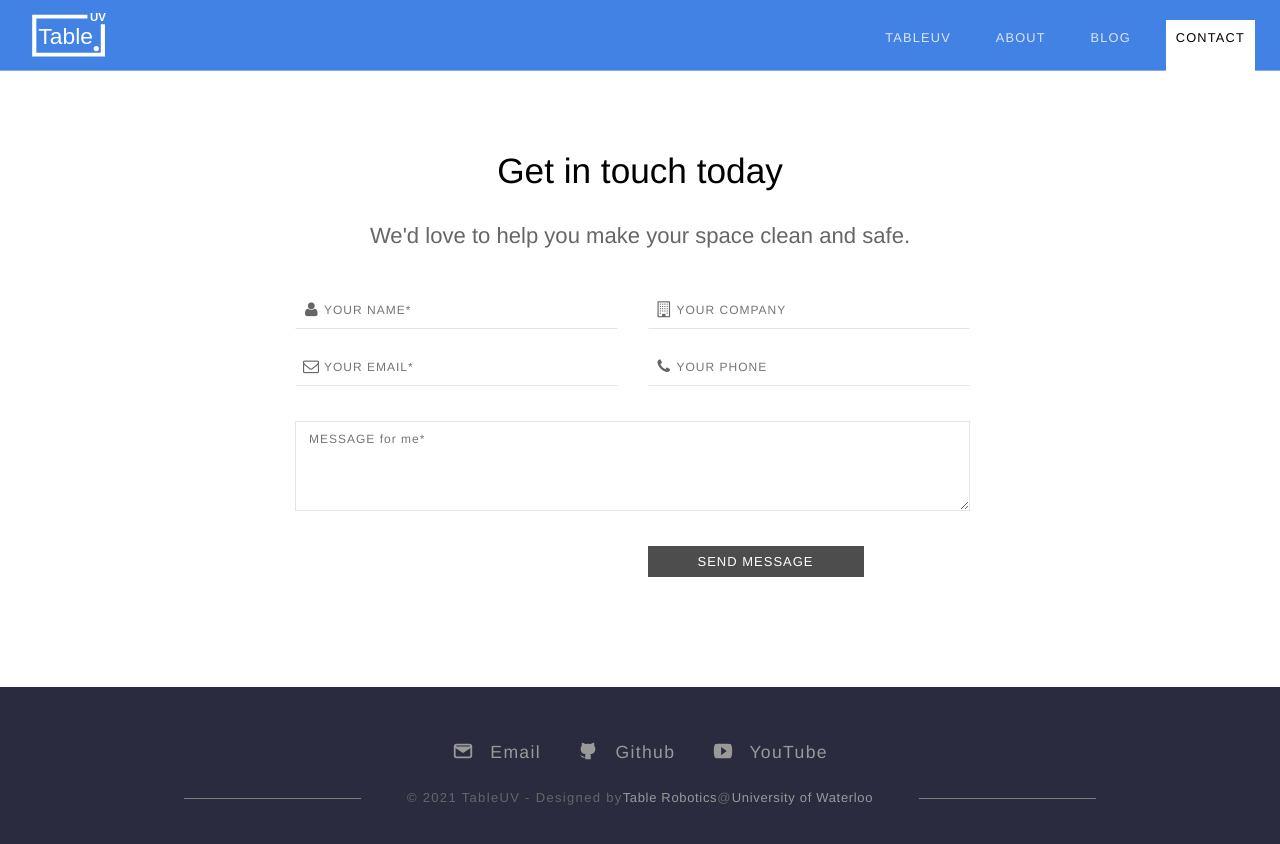
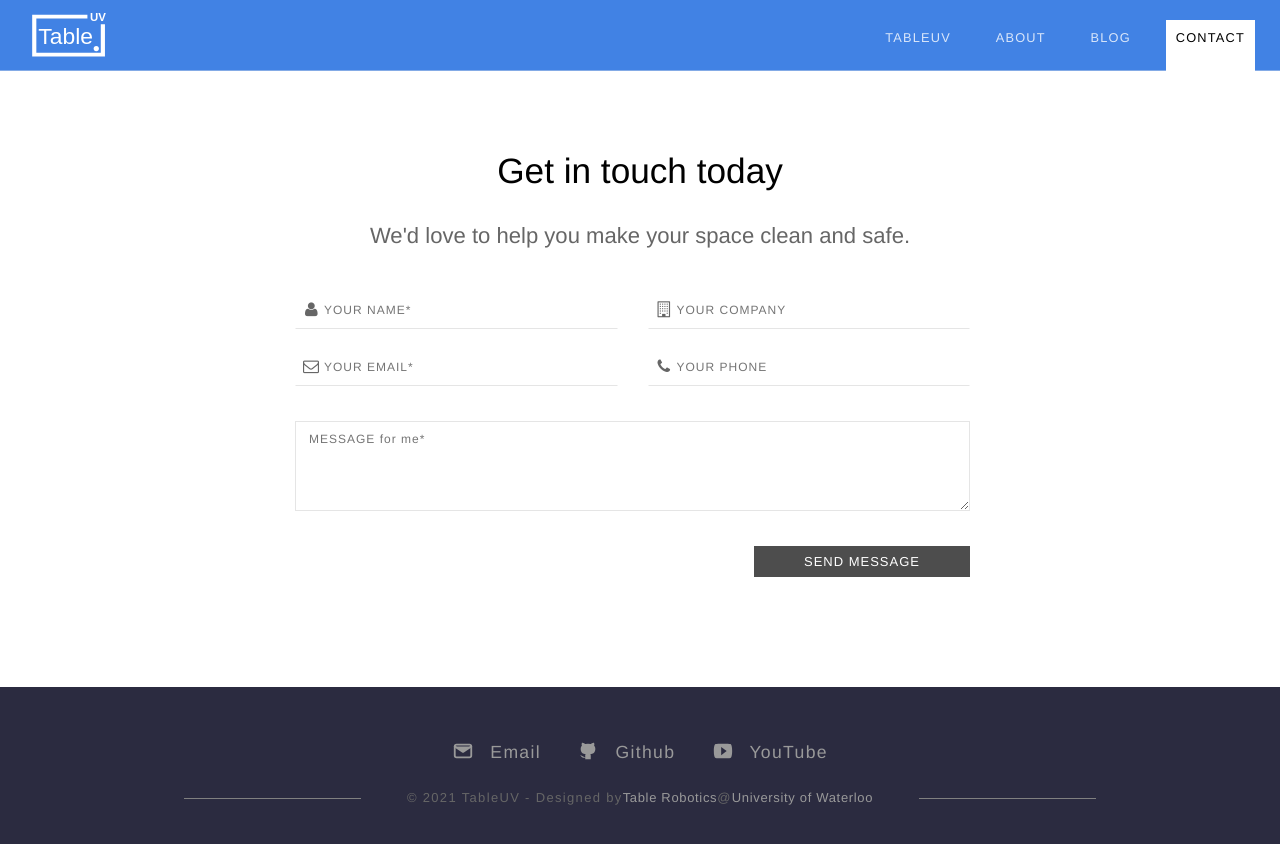
Before and after one commit to TableUV/TableUV.github.io, a Jekyll site: the page built from contact.html, in a window 1280 px wide. Shown: the top 844 px of the page. Built offline with Jekyll 4.4.1, drawn with Linux system fonts in a browser that asks for light colours.

Commit message:
[Fix] + fix submit button alignment

```diff
--- a/_sass/contact.scss
+++ b/_sass/contact.scss
@@ -217,16 +217,18 @@
 	.col-md-12 {
 		margin: 15px;
 		width: 90%;
+		overflow:auto;
 	}
 	.btn-sem{
-		margin: 20px 0;
+		margin: 20px auto;
+		margin-right: 0px;
 		padding: 8px 50px;
 		float: right;
 		border: 0px;
 		text-transform: uppercase;
 		letter-spacing: 1px;
 		font-size: 13px;
-		display: inline-block;
+		display: block;
 		background-color: #4d4d4d;
 		color: white;
 		-webkit-transition: width 1.3s; /* Safari */
```
